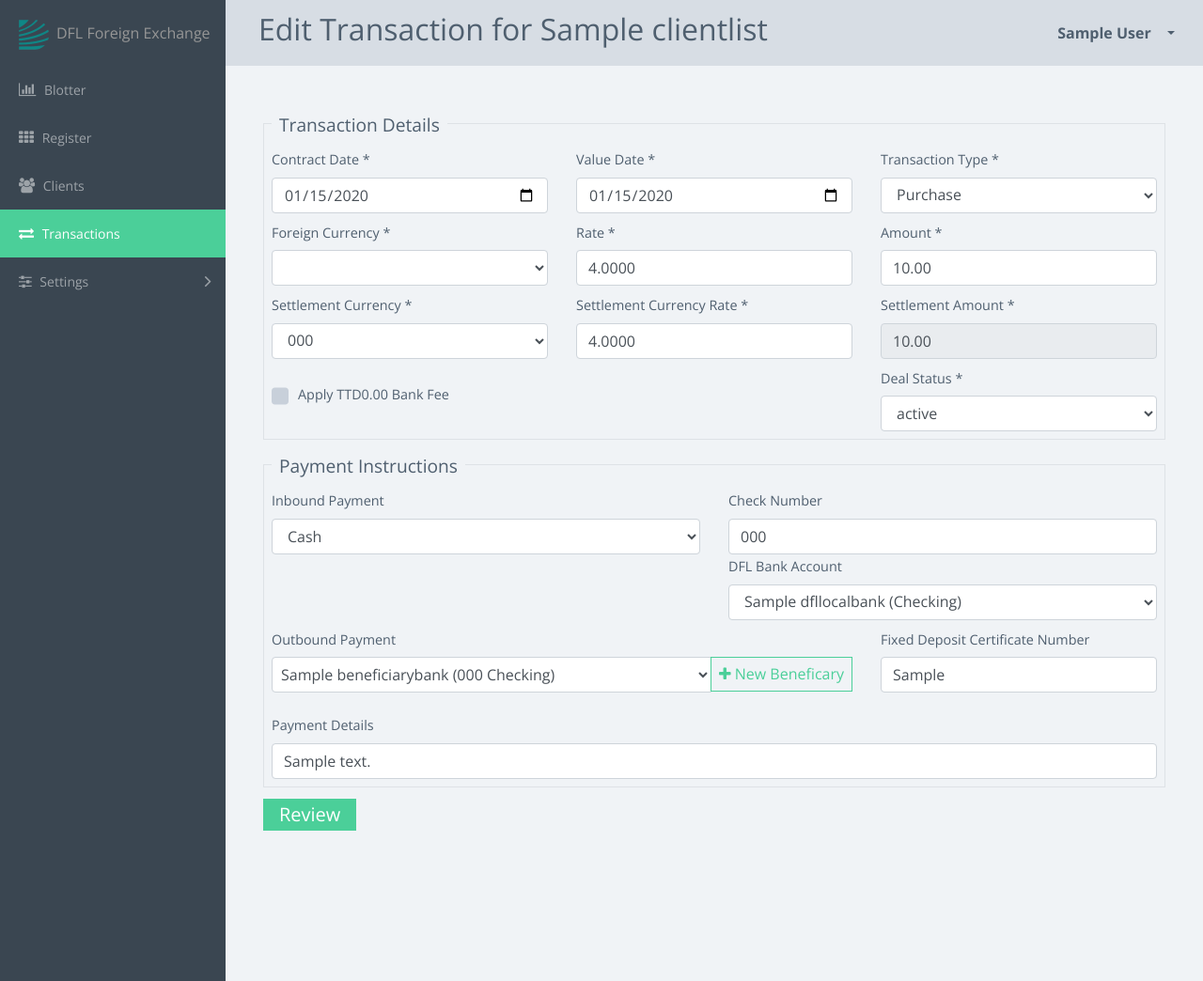
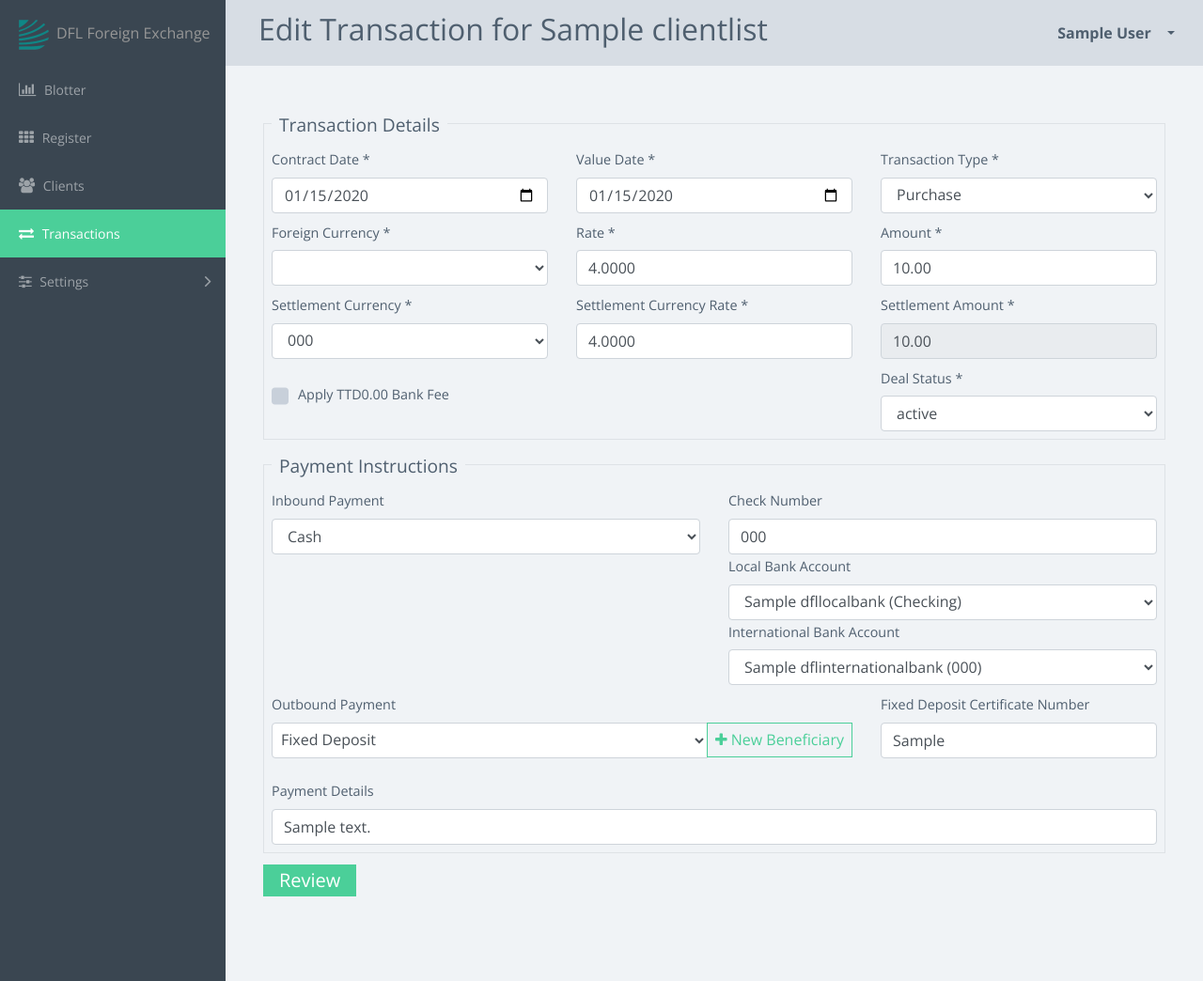
Before and after one commit to Unkerpaulie/dfl_one, a Django app: page /transactions/1/1/ in a window 1280 px wide. Shown: the whole page at 94% size. Run offline with Django 5.2, Linux system fonts and the light colour scheme; a user stored in the database is signed in; tables that the repository leaves empty hold one stand-in row (values such as "Sample post"); lists and menus that the app fills with data are empty; some libraries are stand-ins or nearby versions.

Commit message:
improved transaction form options and functionality

```diff
--- a/core/static/js/transactions.js
+++ b/core/static/js/transactions.js
@@ -53,13 +53,20 @@ function check_inpayment() {
     var in_payment = document.getElementById("in_payment_type").value;
     if (in_payment == "cash") {
         hide_div("check");
-        hide_div("dfl_bank");
+        hide_div("local_bank");
+        hide_div("intl_bank");
     } else if (in_payment == "check") {
         show_div("check");
-        hide_div("dfl_bank");
-    } else {
+        hide_div("local_bank");
+        hide_div("intl_bank");
+    } else if (in_payment == "local") {
         hide_div("check");
-        show_div("dfl_bank");
+        show_div("local_bank");
+        hide_div("intl_bank");
+    } else if (in_payment == "foreign") {
+        hide_div("check");
+        hide_div("local_bank");
+        show_div("intl_bank");
     }
 }
 
--- a/transactions/models.py
+++ b/transactions/models.py
@@ -2,7 +2,7 @@ from django.db import models
 from clients.models import ClientList, BeneficiaryBank, ClientLocalBank
 from core.models import Currency, DealStatus
 from account.models import User
-from setup.models import DFLLocalBank
+from setup.models import DFLLocalBank, DFLInternationalBank
 
 
 class Transaction(models.Model):
@@ -24,13 +24,14 @@ class Transaction(models.Model):
     # inbound payment options to DFL
     in_payment_type = models.CharField(max_length=10, choices=INPAYMENT_TYPES)
     check_number = models.CharField(max_length=20, null=True, blank=True)
-    dfl_bank_account = models.ForeignKey(DFLLocalBank, on_delete=models.CASCADE, null=True, blank=True)
+    dfl_local_bank_account = models.ForeignKey(DFLLocalBank, on_delete=models.CASCADE, null=True, blank=True)
+    dfl_intl_bank_account = models.ForeignKey(DFLInternationalBank, on_delete=models.CASCADE, null=True, blank=True)
     # outbound payment options to client
-    local_bank_account = models.ForeignKey(ClientLocalBank, on_delete=models.CASCADE, null=True, blank=True)
     cash_settlement = models.BooleanField(default=False)
     fixed_deposit = models.BooleanField(default=False)
     fixed_deposit_cert = models.CharField(max_length=255, null=True, blank=True)
-    beneficiary = models.ForeignKey(BeneficiaryBank, on_delete=models.CASCADE, null=True, blank=True)
+    client_local_bank_account = models.ForeignKey(ClientLocalBank, on_delete=models.CASCADE, null=True, blank=True)
+    client_beneficiary_account = models.ForeignKey(BeneficiaryBank, on_delete=models.CASCADE, null=True, blank=True)
     payment_details = models.CharField(max_length=255, null=True, blank=True)
 
     trader = models.ForeignKey(User, related_name="trader", on_delete=models.CASCADE)
--- a/transactions/templates/transactions/transactions_form.html
+++ b/transactions/templates/transactions/transactions_form.html
@@ -145,11 +145,19 @@
                                                 <label for="check_number">Check Number</label>
                                                 <input type="text" value="{{ formdata.check_number|default_if_none:"" }}" class="form-control" name="check_number" id="check_number" />
                                             </div>
-                                            <div id="dfl_bank_div">
-                                                <label for="dfl_bank_account">DFL Bank Account</label>
-                                                <select name="dfl_bank_account" id="dfl_bank_account" class="form-control">
-                                                    {% for dfl_bank in dfl_banks %}
-                                                    <option value="{{ dfl_bank.id }}"{% if dfl_bank.id == formdata.dfl_bank_account.id %} selected {% endif %}>{{ dfl_bank }}</option>
+                                            <div id="local_bank_div">
+                                                <label for="dfl_local_bank_account">Local Bank Account</label>
+                                                <select name="dfl_local_bank_account" id="dfl_local_bank_account" class="form-control">
+                                                    {% for dfl_local_bank in local_banks %}
+                                                    <option value="{{ dfl_local_bank.id }}"{% if dfl_local_bank.id == formdata.dfl_local_bank_account.id %} selected {% endif %}>{{ dfl_local_bank }}</option>
+                                                    {% endfor %}
+                                                </select>
+                                            </div>
+                                            <div id="intl_bank_div">
+                                                <label for="dfl_intl_bank_account">International Bank Account</label>
+                                                <select name="dfl_intl_bank_account" id="dfl_intl_bank_account" class="form-control">
+                                                    {% for dfl_intl_bank in intl_banks %}
+                                                    <option value="{{ dfl_intl_bank.id }}"{% if dfl_intl_bank.id == formdata.dfl_intl_bank_account.id %} selected {% endif %}>{{ dfl_intl_bank }}</option>
                                                     {% endfor %}
                                                 </select>
                                             </div>
@@ -167,7 +175,7 @@
                                                     {% endfor %}
                                                 </select>
                                                 <div class="input-group-append">
-                                                    <a class="btn btn-primary-outline p-2" href="{% if client.client_type == 'I' %}{% url 'clients:new_i_beneficiary' client.id %}{% else %}{% url 'clients:new_c_beneficiary' client.id %}{% endif %}" role="button"><i class="fa fa-plus"></i> New Beneficary</a>
+                                                    <a class="btn btn-primary-outline p-2" href="{% if client.client_type == 'I' %}{% url 'clients:new_i_beneficiary' client.id %}{% else %}{% url 'clients:new_c_beneficiary' client.id %}{% endif %}" role="button"><i class="fa fa-plus"></i> New Beneficiary</a>
                                                 </div>
                                             </div>
                                         </div>
@@ -189,7 +197,7 @@
                                                     {% endfor %}
                                                 </select>
                                                 <div class="input-group-append">
-                                                    <a class="btn btn-primary-outline p-2" href="{% if client.client_list_entry.client_type == 'I' %}{% url 'clients:new_i_beneficiary' client.id %}{% else %}{% url 'clients:new_c_beneficiary' client.id %}{% endif %}" role="button"><i class="fa fa-plus"></i> New Beneficary</a>
+                                                    <a class="btn btn-primary-outline p-2" href="{% if client.client_type == 'I' %}{% url 'clients:new_i_beneficiary' client.id %}{% else %}{% url 'clients:new_c_beneficiary' client.id %}{% endif %}" role="button"><i class="fa fa-plus"></i> New Beneficiary</a>
                                                 </div>
                                             </div>
                                         </div>
--- a/transactions/views.py
+++ b/transactions/views.py
@@ -6,7 +6,7 @@ from django.contrib.auth.decorators import login_required
 from .models import Transaction, CurrencyStock
 from clients.models import ClientList, BeneficiaryBank, ClientLocalBank
 from core.models import Currency, DealStatus
-from setup.models import BankFee, DFLLocalBank
+from setup.models import BankFee, DFLLocalBank, DFLInternationalBank
 
 
 # Create your views here.
@@ -37,7 +37,8 @@ def new_transaction(req, client_id):
         "transaction_types": Transaction.TRANSACTION_TYPES,
         "currencies": Currency.objects.all(),
         "deal_statuses": DealStatus.objects.all(),
-        "dfl_banks": DFLLocalBank.objects.all()
+        "local_banks": DFLLocalBank.objects.all(),
+        "intl_banks": DFLInternationalBank.objects.all()
         }
     context["deal_id"] = Transaction.objects.latest("id").id + 1
 
@@ -55,14 +56,15 @@ def new_transaction(req, client_id):
         deal_status = int(req.POST.get("deal_status"))
         in_payment_type = req.POST.get("in_payment_type")
         check_number = req.POST.get("check_number")
-        dfl_bank_account = int(req.POST.get("dfl_bank_account")) if req.POST.get("in_payment_type") in ["local", "foreign"] else None
+        dfl_local_bank_account = int(req.POST.get("dfl_local_bank_account")) if req.POST.get("in_payment_type") == "local" else None
+        dfl_intl_bank_account = int(req.POST.get("dfl_intl_bank_account")) if req.POST.get("in_payment_type") == "foreign" else None
         # out_payment values: cash, fixed, bb-
         out_payment = req.POST.get("out_payment")
         cash_settlement = out_payment == "cash"
         fixed_deposit = out_payment == "fixed"
         fixed_deposit_cert = req.POST.get("fixed_deposit_cert")
-        beneficiary = BeneficiaryBank.objects.get(id=int(out_payment.split("-")[1])) if out_payment.startswith("bb-") else None
-        # local_bank_account = ClientLocalBank.objects.get(id=int(out_payment.split("-")[1])) if out_payment.startswith("lb-") else None
+        client_beneficiary_account = BeneficiaryBank.objects.get(id=int(out_payment.split("-")[1])) if out_payment.startswith("bb-") else None
+        client_local_bank_account = ClientLocalBank.objects.get(id=int(out_payment.split("-")[1])) if out_payment.startswith("lb-") else None
         payment_details = req.POST.get("payment_details")
 
         transaction = Transaction(
@@ -80,11 +82,13 @@ def new_transaction(req, client_id):
             deal_status=DealStatus.objects.get(id=deal_status),
             in_payment_type=in_payment_type,
             check_number=check_number,
-            dfl_bank_account=DFLLocalBank.objects.get(id=dfl_bank_account) if dfl_bank_account else None,
+            dfl_local_bank_account=DFLLocalBank.objects.get(id=dfl_local_bank_account) if dfl_local_bank_account else None,
+            dfl_intl_bank_account=DFLLocalBank.objects.get(id=dfl_intl_bank_account) if dfl_local_bank_account else None,
             cash_settlement=cash_settlement,
             fixed_deposit=fixed_deposit,
             fixed_deposit_cert=fixed_deposit_cert,
-            beneficiary=beneficiary,
+            client_beneficiary_account=client_beneficiary_account,
+            client_local_bank_account=client_local_bank_account,
             payment_details=payment_details,
             trader=req.user,
             last_updated_by=req.user
@@ -137,7 +141,8 @@ def edit_transaction(req, client_id, transaction_id):
         "transaction_types": Transaction.TRANSACTION_TYPES,
         "currencies": Currency.objects.all(),
         "deal_statuses": DealStatus.objects.all(),
-        "dfl_banks": DFLLocalBank.objects.all()
+        "local_banks": DFLLocalBank.objects.all(),
+        "intl_banks": DFLInternationalBank.objects.all()
         }
     context["deal_id"] = transaction_id
 
@@ -146,8 +151,10 @@ def edit_transaction(req, client_id, transaction_id):
         out_payment = "cash"
     elif transaction.fixed_deposit:
         out_payment = "fixed"
-    elif transaction.beneficiary is not None:
-        out_payment = f"bb-{transaction.beneficiary.id}"
+    elif transaction.client_local_bank_account is not None:
+        out_payment = f"bb-{transaction.client_local_bank_account.id}"
+    elif transaction.client_beneficiary_account is not None:
+        out_payment = f"bb-{transaction.client_beneficiary_account.id}"
     context["formdata"] = transaction
 
     if req.method == "POST":
@@ -166,7 +173,8 @@ def edit_transaction(req, client_id, transaction_id):
         cash_settlement = out_payment == "cash"
         fixed_deposit = out_payment == "fixed"
         fixed_deposit_cert = req.POST.get("fixed_deposit_cert")
-        beneficiary = BeneficiaryBank.objects.get(id=int(out_payment.split("-")[1])) if out_payment.startswith("bb-") else None
+        client_beneficiary_account = BeneficiaryBank.objects.get(id=int(out_payment.split("-")[1])) if out_payment.startswith("bb-") else None
+        client_local_bank_account = ClientLocalBank.objects.get(id=int(out_payment.split("-")[1])) if out_payment.startswith("lb-") else None
         payment_details = req.POST.get("payment_details")
 
         # update transaction data from form
@@ -185,7 +193,8 @@ def edit_transaction(req, client_id, transaction_id):
         transaction.cash_settlement = cash_settlement
         transaction.fixed_deposit = fixed_deposit
         transaction.fixed_deposit_cert = fixed_deposit_cert
-        transaction.beneficiary = BeneficiaryBank.objects.filter(id=beneficiary).first()
+        transaction.client_beneficiary_account = client_beneficiary_account
+        transaction.client_local_bank_account = client_local_bank_account
         transaction.payment_details = payment_details
         transaction.last_updated_by = req.user
         transaction.save()
```
Also changed, not shown: transactions/migrations/0010_rename_beneficiary_transaction_client_beneficiary_account_and_more.py (added).
